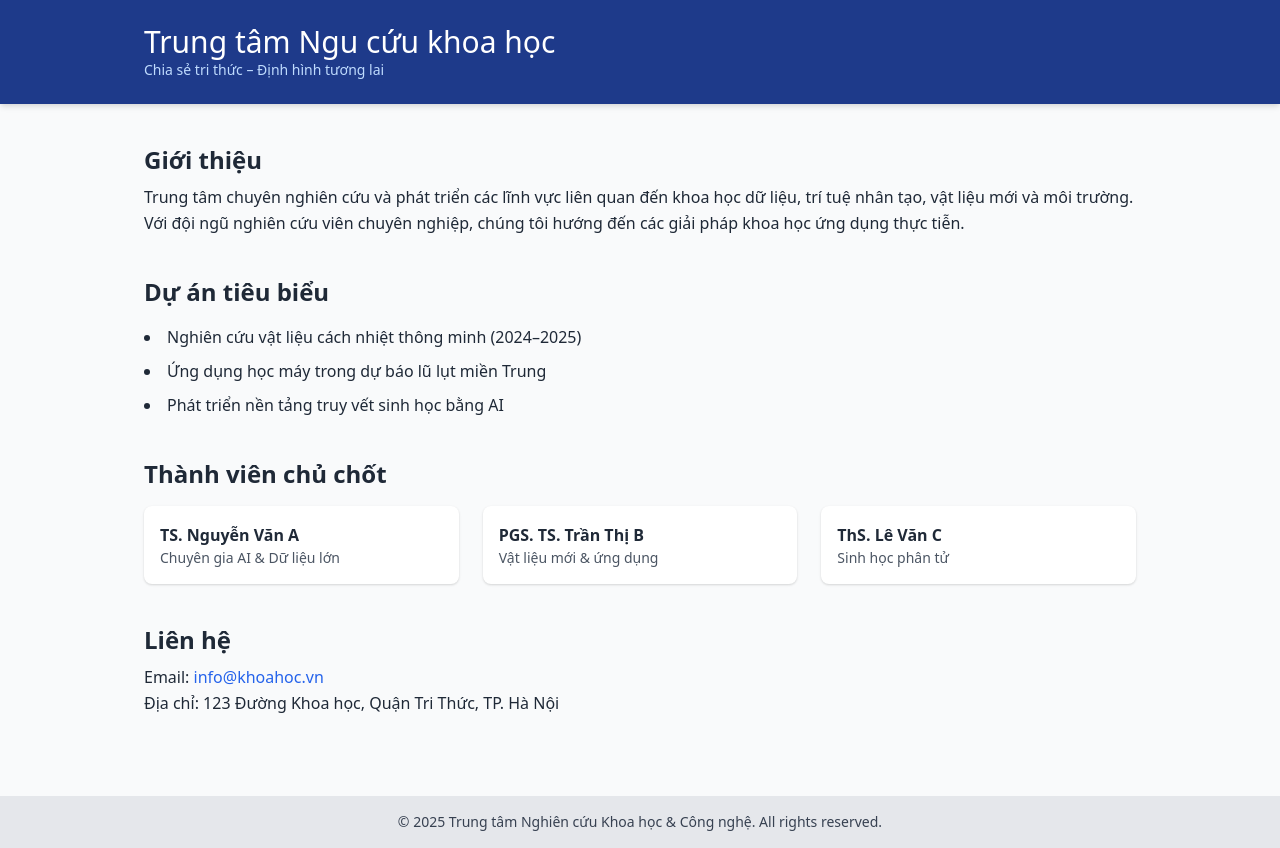
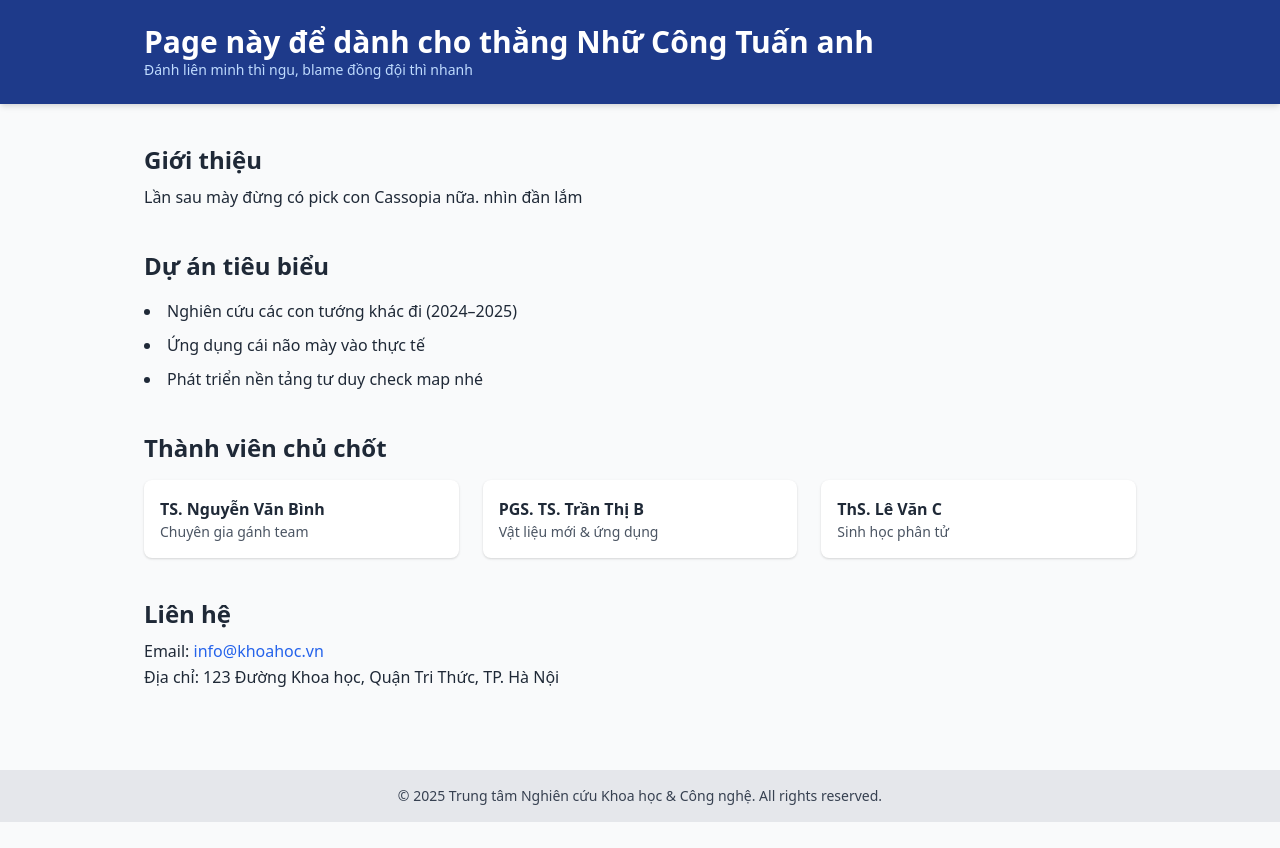
Before and after one commit to binrey99/binrey99.github.io, a plain HTML site: page index.html in a window 1280 px wide. After the commit the page ends 822 px from the top, so only its background shows below. Drawn offline with nearby package versions, Linux system fonts and the light colour scheme.

Commit message:
index.html

```diff
--- a/index.html
+++ b/index.html
@@ -11,8 +11,8 @@
   <!-- Header -->
   <header class="bg-blue-900 text-white py-6 shadow-md">
     <div class="max-w-5xl mx-auto px-4">
-      <h1 class="text-3xl font-regular">Trung tâm Ngu cứu khoa học</h1>
-      <p class="text-sm text-blue-200">Chia sẻ tri thức – Định hình tương lai</p>
+      <h1 class="text-3xl font-bold">Page này để dành cho thằng Nhữ Công Tuấn anh</h1>
+      <p class="text-sm text-blue-200">Đánh liên minh thì ngu, blame đồng đội thì nhanh</p>
     </div>
   </header>
 
@@ -23,7 +23,7 @@
     <section class="mb-10">
       <h2 class="text-2xl font-semibold mb-2">Giới thiệu</h2>
       <p>
-        Trung tâm chuyên nghiên cứu và phát triển các lĩnh vực liên quan đến khoa học dữ liệu, trí tuệ nhân tạo, vật liệu mới và môi trường. Với đội ngũ nghiên cứu viên chuyên nghiệp, chúng tôi hướng đến các giải pháp khoa học ứng dụng thực tiễn.
+        Lần sau mày đừng có pick con Cassopia nữa. nhìn đần lắm
       </p>
     </section>
 
@@ -31,9 +31,9 @@
     <section class="mb-10">
       <h2 class="text-2xl font-semibold mb-4">Dự án tiêu biểu</h2>
       <ul class="space-y-2 list-disc list-inside">
-        <li>Nghiên cứu vật liệu cách nhiệt thông minh (2024–2025)</li>
-        <li>Ứng dụng học máy trong dự báo lũ lụt miền Trung</li>
-        <li>Phát triển nền tảng truy vết sinh học bằng AI</li>
+        <li>Nghiên cứu các con tướng khác đi (2024–2025)</li>
+        <li>Ứng dụng cái não mày vào thực tế</li>
+        <li>Phát triển nền tảng tư duy check map nhé</li>
       </ul>
     </section>
 
@@ -42,8 +42,8 @@
       <h2 class="text-2xl font-semibold mb-4">Thành viên chủ chốt</h2>
       <div class="grid grid-cols-1 md:grid-cols-3 gap-6">
         <div class="bg-white p-4 rounded-lg shadow">
-          <h3 class="font-bold">TS. Nguyễn Văn A</h3>
-          <p class="text-sm text-gray-600">Chuyên gia AI & Dữ liệu lớn</p>
+          <h3 class="font-bold">TS. Nguyễn Văn Bình</h3>
+          <p class="text-sm text-gray-600">Chuyên gia gánh team</p>
         </div>
         <div class="bg-white p-4 rounded-lg shadow">
           <h3 class="font-bold">PGS. TS. Trần Thị B</h3>
```
